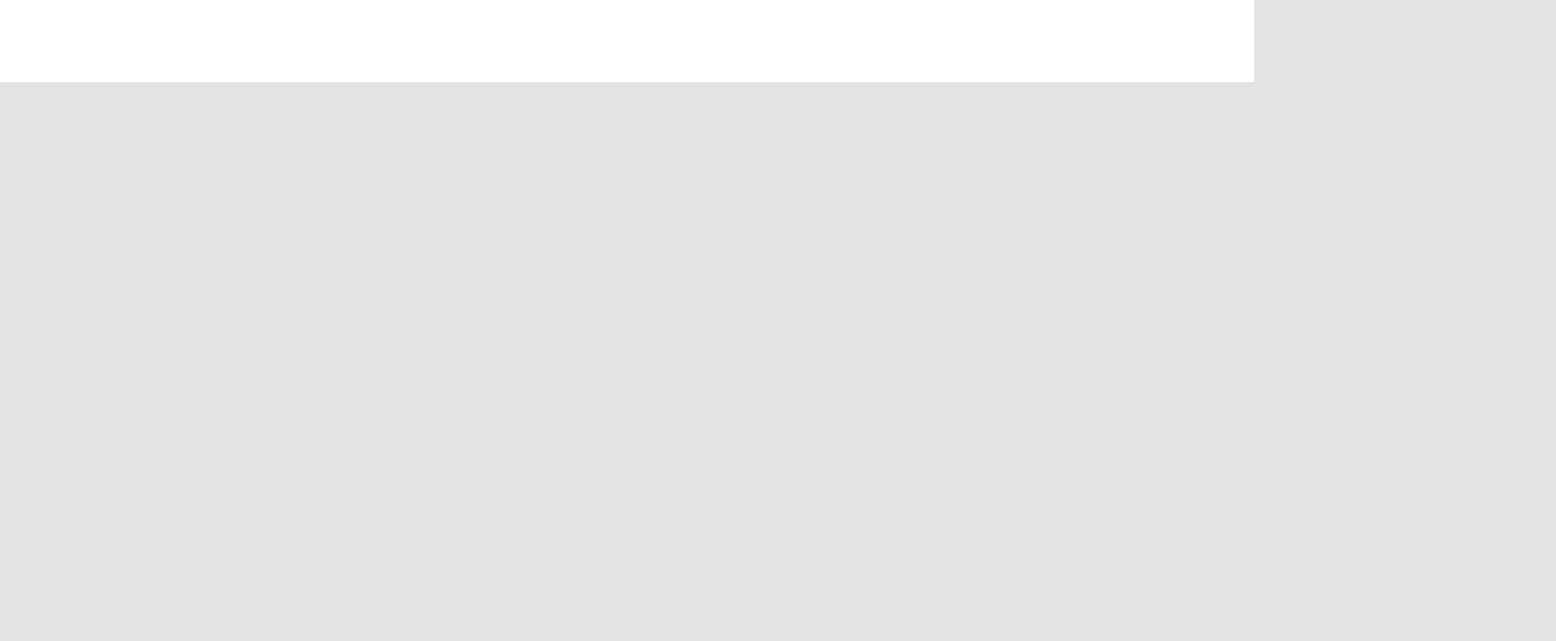
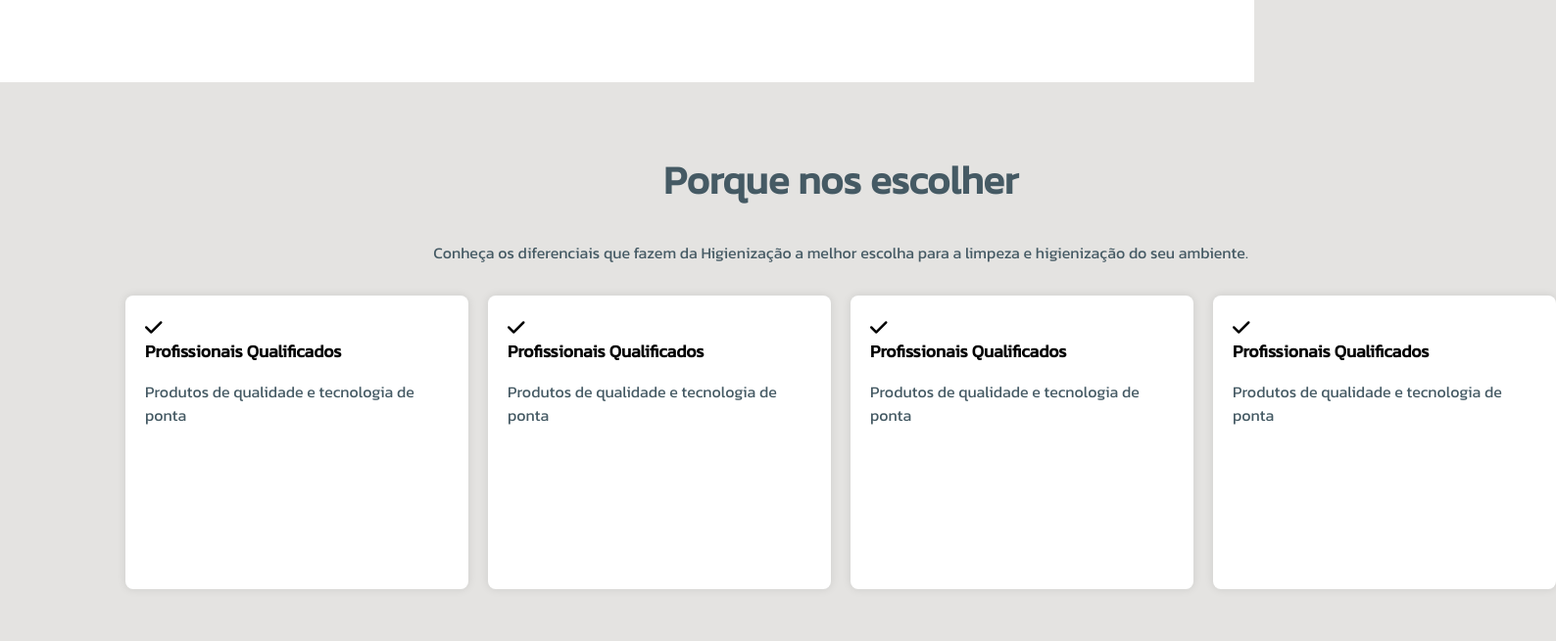
Before and after one commit to AnthonyAragao/higienizacao-website, a plain HTML site: page index.html in a window 1280 px wide. Shown: the part 1431-2086 px from the top of the page at 98% size, 1588 px wide, since content can reach past the window. Before the commit the page ends 1535 px from the top, so only its background shows below. Drawn offline with Linux system fonts and the light colour scheme.

Commit message:
chore: Add section with reasons to choose our services

```diff
--- a/index.html
+++ b/index.html
@@ -91,5 +91,39 @@
             </div>
         </div>
     </section>
+
+    <section class="container">
+        <div class="why-choose">
+            <h2 class="why-choose__title">Porque nos escolher</h2>
+            <p class="why-choose__paragrafo">Conheça os diferenciais que fazem da Higienização a melhor escolha para a limpeza e higienização do seu ambiente.</p>
+
+            <div class="why-choose__container">
+                <div class="why-choose__container__info">
+                    <div class="why-choose__container__info-icon"> <i class="fas fa-check fa-lg"></i> </div>
+                    <h3>Profissionais Qualificados</h3>
+                    <p>Produtos de qualidade e tecnologia de ponta</p>
+                </div>
+
+                <div class="why-choose__container__info">
+                    <div class="why-choose__container__info-icon"> <i class="fas fa-check fa-lg"></i> </div>
+                    <h3>Profissionais Qualificados</h3>
+                    <p>Produtos de qualidade e tecnologia de ponta</p>
+                </div>
+
+                <div class="why-choose__container__info">
+                    <div class="why-choose__container__info-icon"> <i class="fas fa-check fa-lg"></i> </div>
+                    <h3>Profissionais Qualificados</h3>
+                    <p>Produtos de qualidade e tecnologia de ponta</p>
+                </div>
+
+                <div class="why-choose__container__info">
+                    <div class="why-choose__container__info-icon"> <i class="fas fa-check fa-lg"></i> </div>
+                    <h3>Profissionais Qualificados</h3>
+                    <p>Produtos de qualidade e tecnologia de ponta</p>
+                </div>
+            </div>
+
+        </div>
+    </section>
 </body>
 </html>
--- a/styles/style.css
+++ b/styles/style.css
@@ -150,3 +150,49 @@ body{
     font-size: 1rem;
     color: var(--clr-secondary);
 }
+
+
+.why-choose{
+    margin: 50px auto;
+    text-align: center;
+}
+
+.why-choose__title{
+    font-size: 2.5rem;
+    color: var(--clr-secondary);
+}
+
+.why-choose__paragrafo{
+    font-size: 1rem;
+    color: var(--clr-secondary);
+    width: 70%;
+    margin: 2rem auto;
+}
+
+.why-choose__container{
+    display: flex;
+    justify-content: center;
+    align-items: center;
+    gap: 20px;
+}
+
+.why-choose__container__info{
+    width: 350px;
+    height: 300px;
+    padding: 20px;
+    background-color: white;
+    border-radius: 8px;
+    box-shadow: 0 0 10px rgba(0,0,0,.1);
+    text-align: start;
+}
+
+.why-choose__container__info h3{
+    font-size: 1.1rem;
+}
+
+.why-choose__container__info p{
+    font-size: 1rem;
+    color: var(--clr-secondary);
+    width: 100%;
+    margin-top: 1rem;
+}
```
